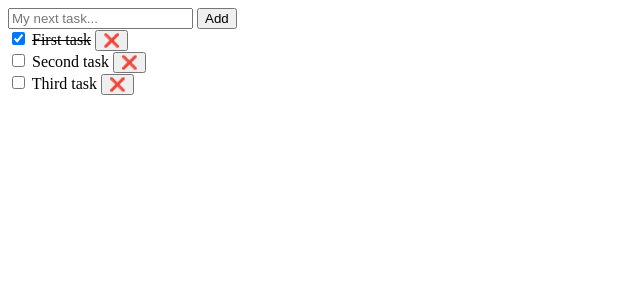
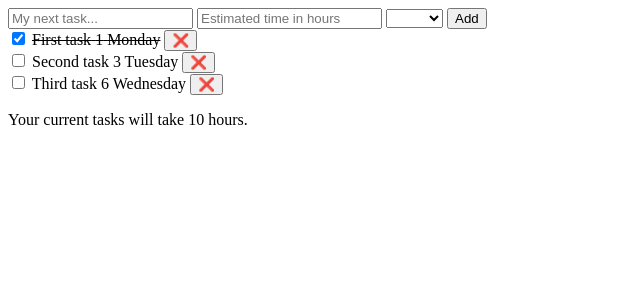
Before and after one commit to nathaliedpettersson/Task-manager, a SvelteKit app: page / in a window 1280 px wide. Shown: the top 300 px of the page, without its empty margins (0-640 px from the left). Built offline with nearby package versions, Linux system fonts and the light colour scheme.

Commit message:
feat: add weekday and estimated time to new task (wip)

```diff
--- a/src/routes/+page.svelte
+++ b/src/routes/+page.svelte
@@ -1,33 +1,59 @@
 <script>
+// @ts-nocheck
+
+import Select from "./Select.svelte";
+import { afterUpdate } from 'svelte';
+
     let newTask = "";
+    let estimatedTime;
+    /**
+     * @type {any}
+     */
+    let selected;
 
     let DUMMY_TASKS = [
-        { text: "First task", status: true },
-        { text: "Second task", status: false },
-        { text: "Third task", status: false },
+        { text: "First task", time: 1, weekday: "Monday", status: true },
+        { text: "Second task", time: 3, weekday: "Tuesday", status: false },
+        { text: "Third task", time: 6, weekday: "Wednesday", status: false },
     ];
 
     function addNewTask() {
-        DUMMY_TASKS = [...DUMMY_TASKS, { text: newTask, status: false }];
+        DUMMY_TASKS = [...DUMMY_TASKS, { text: newTask, time: estimatedTime, weekday: selected, status: false }];
         newTask = "";
     }
 
+    // @ts-ignore
     function removeTask(index) {
         DUMMY_TASKS.splice(index, 1);
         DUMMY_TASKS = DUMMY_TASKS;
     }
+
+    $: sumOfAllTasks = DUMMY_TASKS.reduce((acc , t) => acc + t.time, 0);
+
 </script>
 
 <input bind:value={newTask} type="text" placeholder="My next task..." />
+<input bind:value={estimatedTime} type="num" placeholder="Estimated time in hours" />
+<Select id="weekday" name="weekday" bind:value={selected}>
+	<option value="monday">Mon</option>
+	<option value="tuesday">Tues</option>
+    <option value="wednesday">Wed</option>
+	<option value="thursday">Thurs</option>
+    <option value="friday">Fri</option>
+</Select>
 <button on:click={addNewTask}>Add</button>
 
 <br />
 {#each DUMMY_TASKS as item, index}
     <input bind:checked={item.status} type="checkbox" />
-    <span class:checked={item.status}>{item.text}</span>
+    <span class:checked={item.status}>{item.text} {item.time} {item.weekday}</span>
     <button on:click={() => removeTask(index)}>❌</button>
     <br />
 {/each}
+
+<p>
+    Your current tasks will take {sumOfAllTasks} hours.
+  </p>
 
 <style>
     .checked {
```
